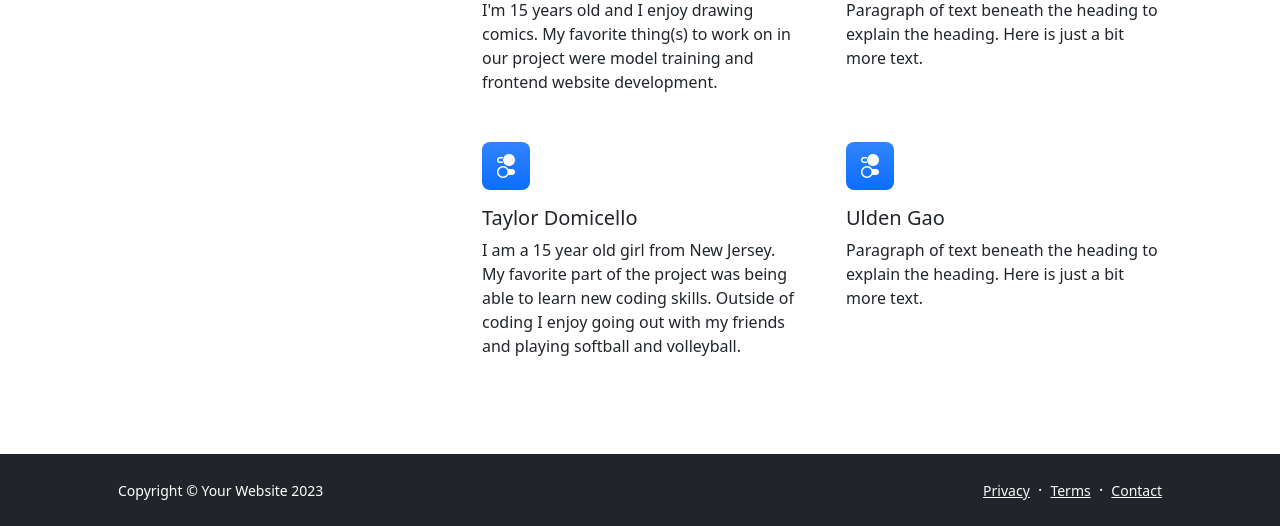
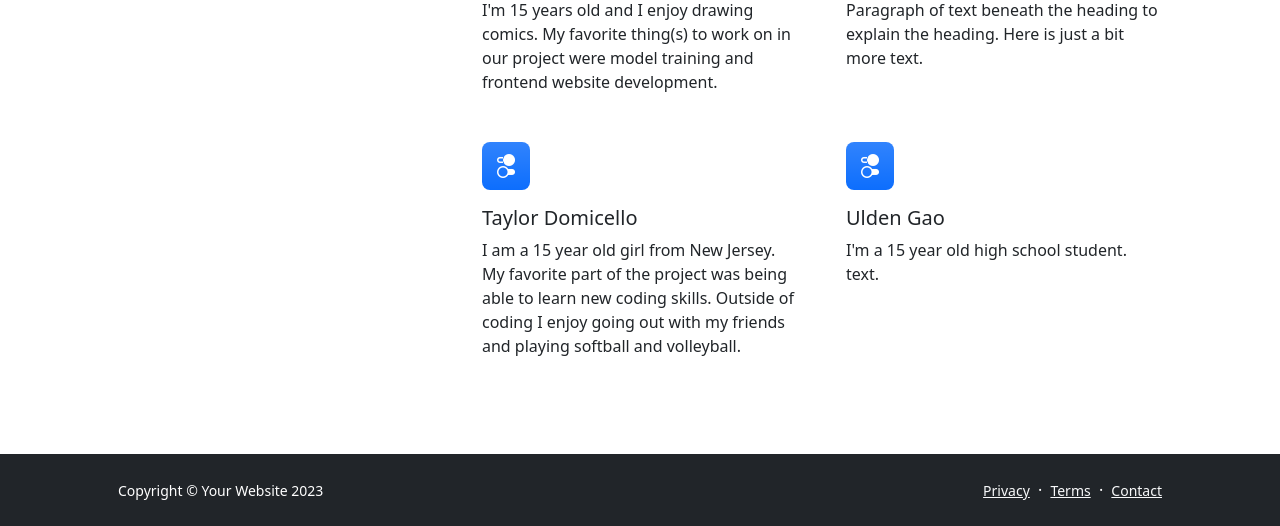
Before and after one commit to satwikapaul6/braille, a Flask app: page / in a window 1280 px wide. Shown: the part 1144-1670 px from the top of the page. Run offline with Flask 2, Linux system fonts and the light colour scheme; some libraries are stand-ins or nearby versions.

Commit message:
Update index.html
updated personal description thing

```diff
--- a/templates/index.html
+++ b/templates/index.html
@@ -111,7 +111,7 @@
                 <div class="feature bg-primary bg-gradient text-white rounded-3 mb-3"><i class="bi bi-toggles2"></i>
                 </div>
                 <h2 class="h5">Ulden Gao</h2>
-                <p class="mb-0">Paragraph of text beneath the heading to explain the heading. Here is just a bit more
+                <p class="mb-0">I'm a 15 year old high school student.
                   text.</p>
               </div>
             </div>
```
